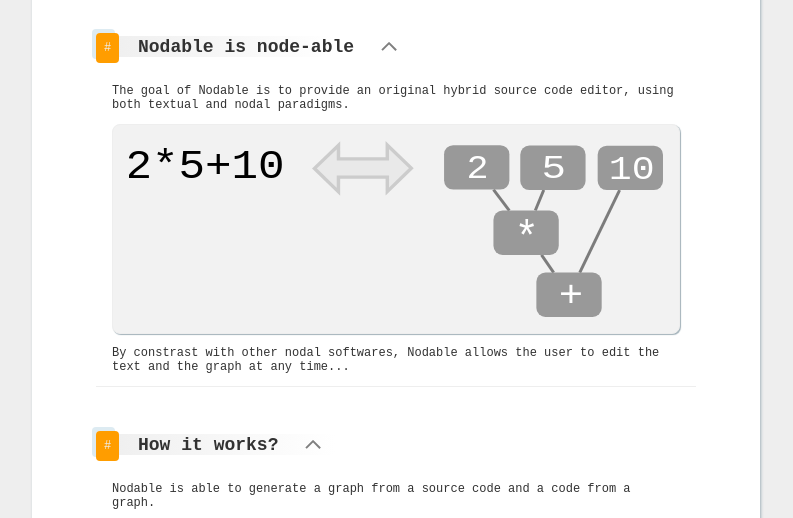
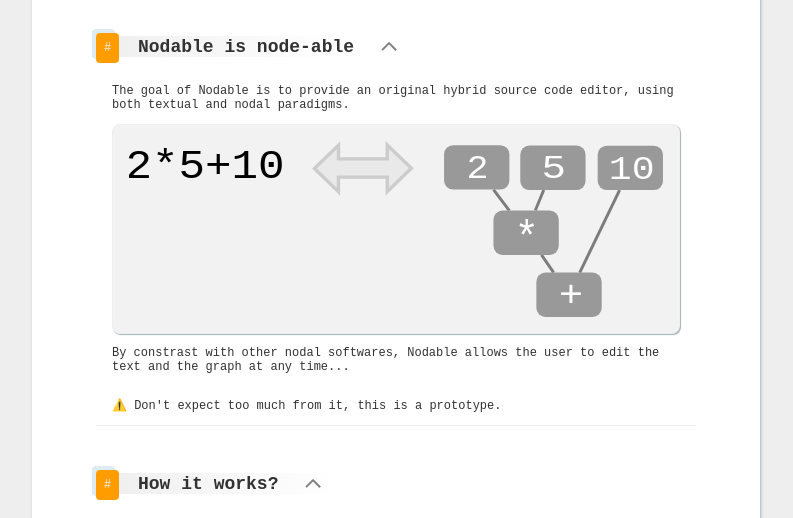
Before and after one commit to berdal84/nodable-website, a website: page src/index.html in a window 1280 px wide. Shown: the part 263-781 px from the top of the page, without its empty margins (244-1037 px from the left). Drawn offline with Linux system fonts and the light colour scheme.

Commit message:
add disclaimer "do not expect too much..."

```diff
--- a/src/index.html
+++ b/src/index.html
@@ -30,6 +30,7 @@
                     <p>The goal of Nodable is to provide an original hybrid source code editor, using both textual and nodal paradigms.</p>
                     <img class="illustration" src="assets/img/code-and-graph.svg"/>
                     <p>By constrast with other nodal softwares, Nodable allows the user to edit the text and the graph at any time...</p>
+                    <p>⚠️ Don't expect too much from it, this is a prototype.</p>
                 </section>
 
                 <!-- How it Works? -->
```
